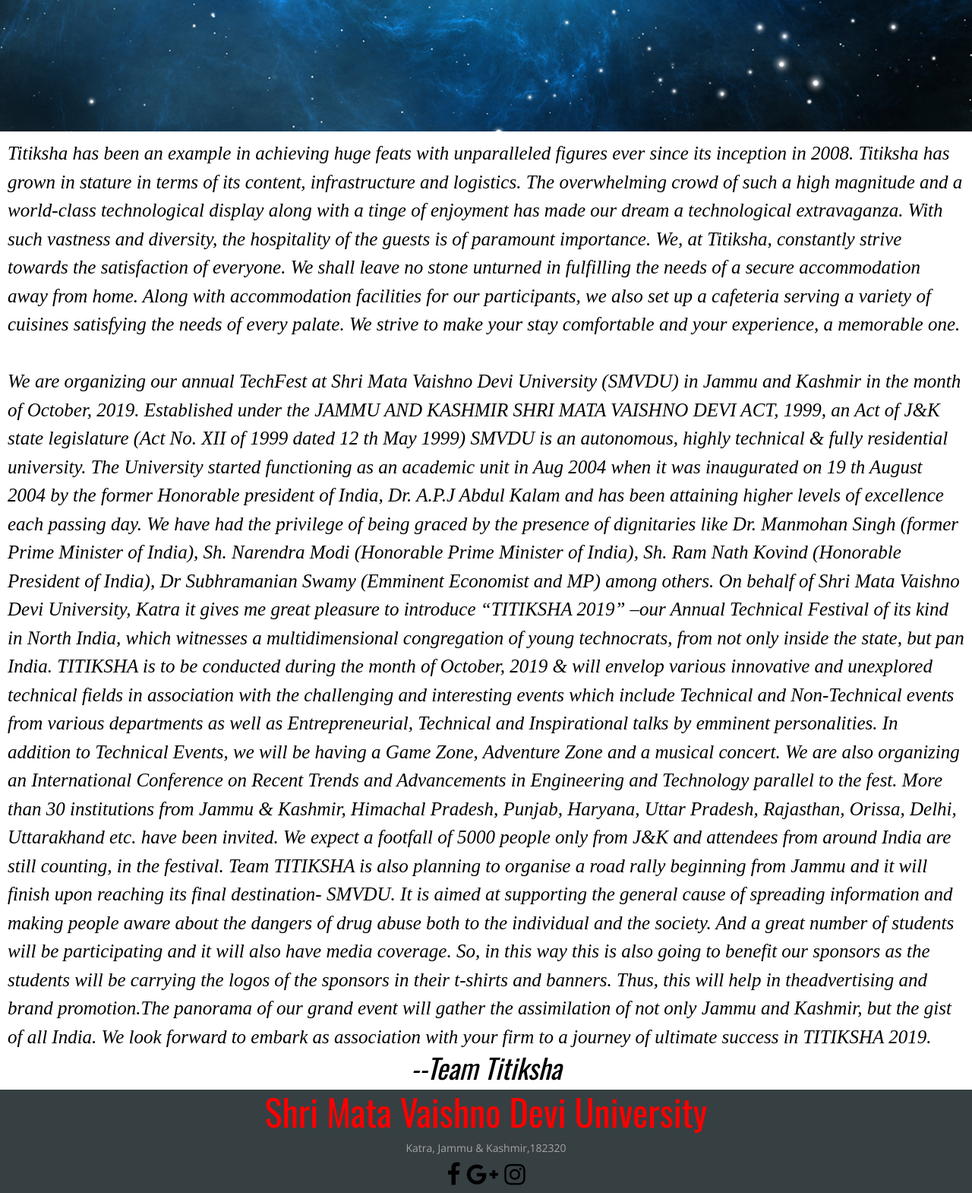
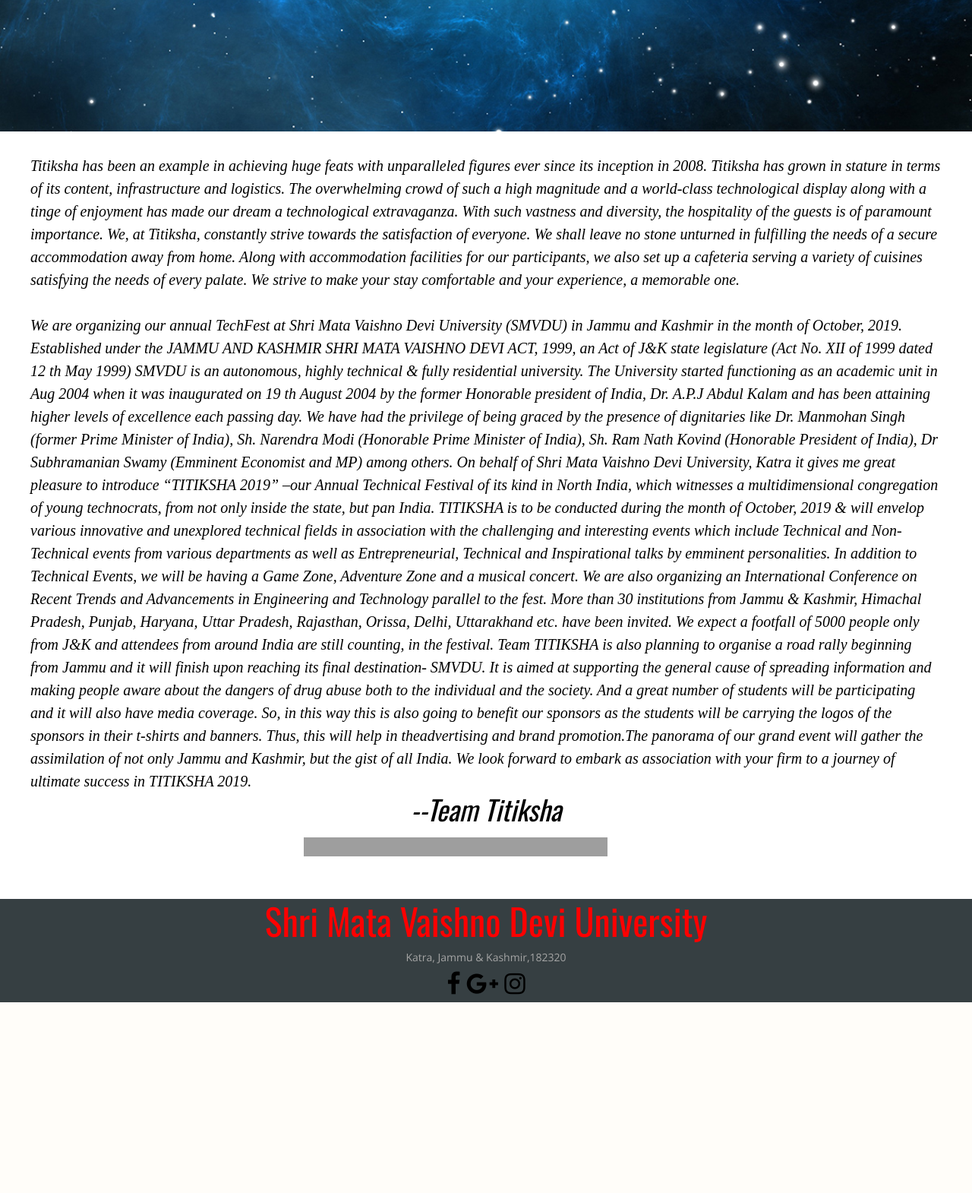
Before and after one commit to govind2006/titiksha-19, a Django app: page /about.html in a window 1280 px wide. Shown: the part 577-2147 px from the top of the page at 76% size. After the commit the page ends 1896 px from the top, so only its background shows below. Run offline with Django 3.2, Linux system fonts and the light colour scheme; some libraries are stand-ins or nearby versions; grey boxes are pictures that could not be loaded.

Commit message:
Updated About.html

```diff
--- a/templates/about.html
+++ b/templates/about.html
@@ -23,14 +23,24 @@
     <style>
         #qwert {
             font-family: 'Times New Roman', Times, serif;
-            font-size: 25px;
+            font-size: 20px;
             background-color: white;
             text-align: left;
             color: black;
             font-style: italic;
-            padding-left: 10px;
-            padding-right: 10px;
+            padding-left: 40px;
+            padding-right: 40px;
+            padding-top: 20px;
+            padding-bottom: 40px;
         }
+        hr.type_3 {
+        border: 0;
+        height: 25px;
+        background-image: url(https://a8q8p3f5.stackpathcdn.com/wp-content/uploads/2014/12/type_3.png);
+        background-repeat: no-repeat;
+        margin-left: 30%;
+    }
+}
     </style>
 </head>
 
@@ -152,6 +162,7 @@
         this is also going to benefit our sponsors as the students will be carrying the logos of the sponsors in their t-shirts and banners. Thus, this will help in theadvertising and brand promotion.The panorama of our grand event will gather the assimilation
         of not only Jammu and Kashmir, but the gist of all India. We look forward to embark as association with your firm to a journey of ultimate success in TITIKSHA 2019.
         <h3 class="col text-center">--Team Titiksha</h3>
+        <hr class="type_3">
     </div>
 
 
```
Also changed, not shown: static/styles/bootstrap4/bootstrap.min.css.
